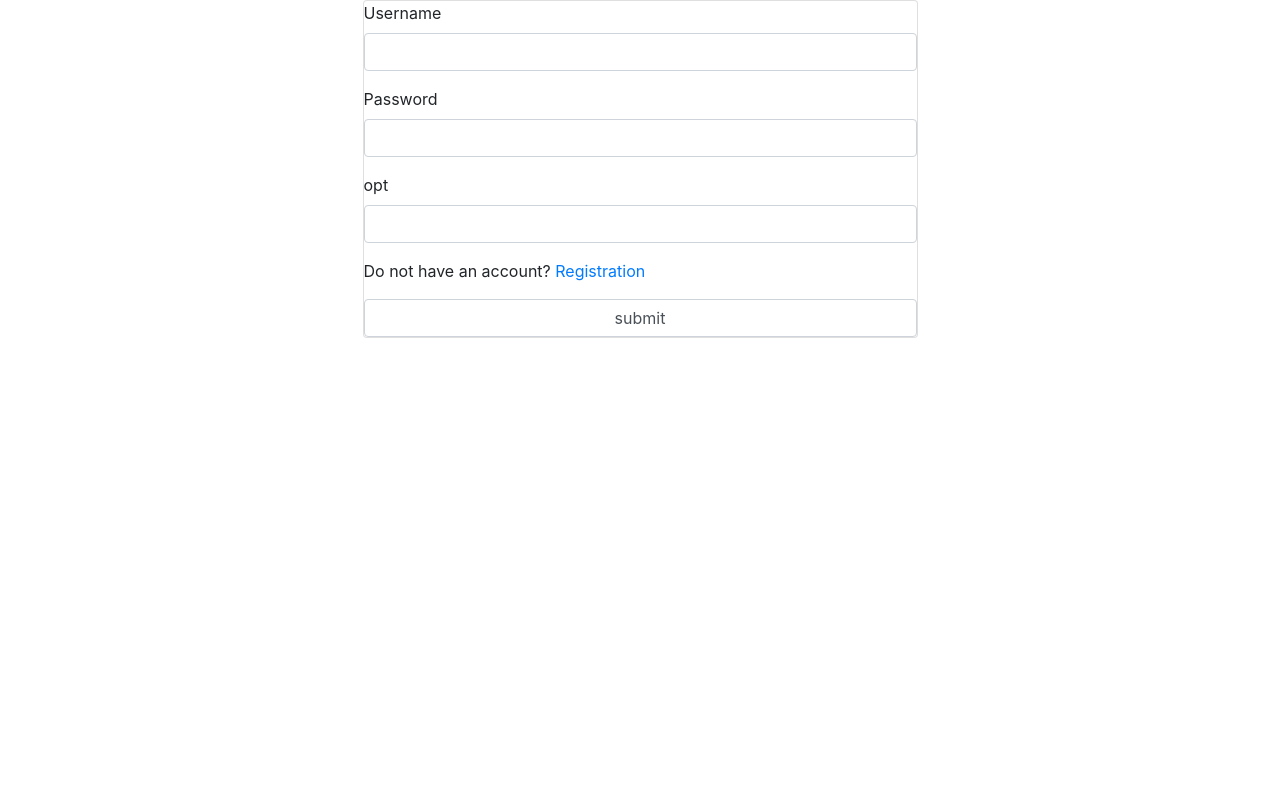
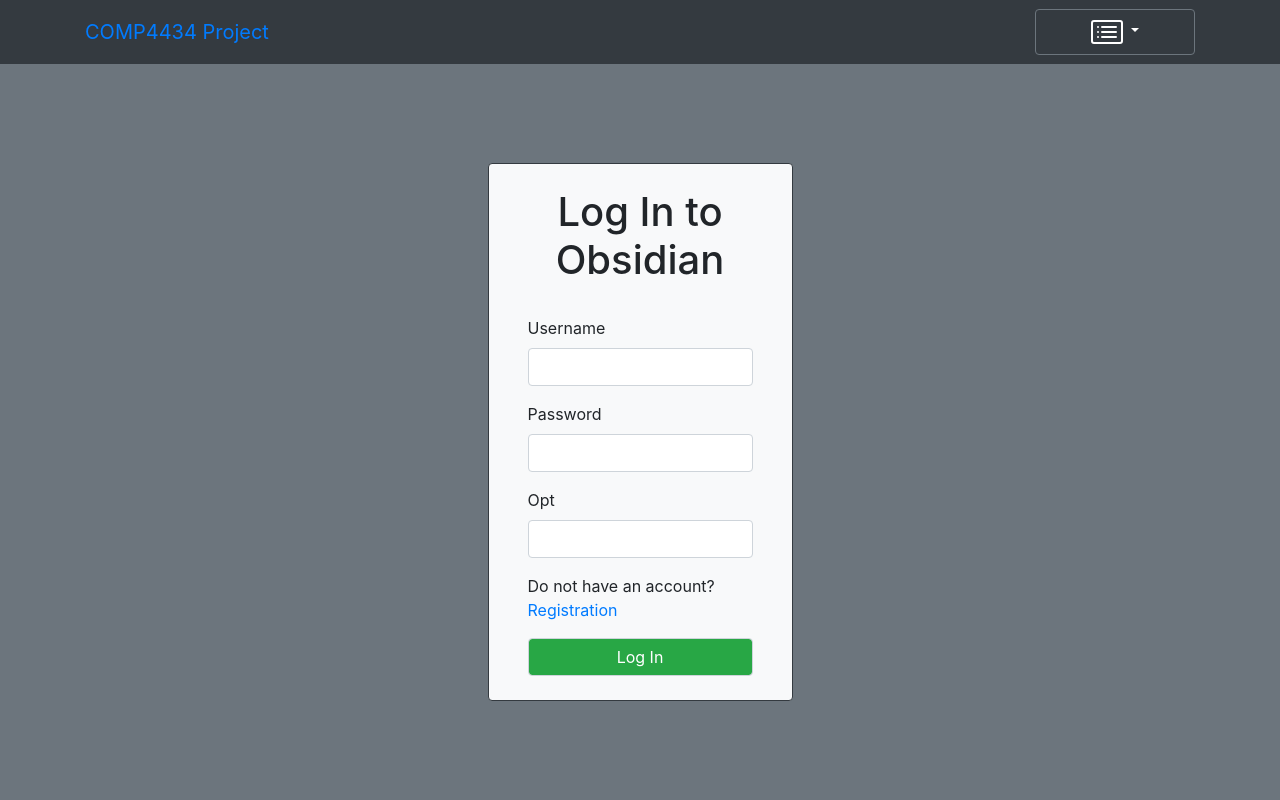
Before and after one commit to hanshanglin/polyu-comp3334-project, a Flask app: page /login in a window 1280 px wide. Run offline with Flask 2, Linux system fonts and the light colour scheme; parts of the project's set-up code (start-up, migrations or seed data) failed here and were passed over; some libraries are stand-ins or nearby versions.

Commit message:
Add files via upload

```diff
--- a/templates/login.html
+++ b/templates/login.html
@@ -8,35 +8,44 @@
     <link rel="stylesheet" href="{{ url_for('static', filename='styles/bootstrap-css/bootstrap.min.css') }}">
     <link rel="stylesheet" href="{{ url_for('static', filename='styles/bootstrap-css/bootstrap-grid.min.css') }}">
     <link rel="stylesheet" href="{{ url_for('static', filename='styles/bootstrap-css/bootstrap-reboot.min.css') }}">
+    <style>
+        html,
+        body {
+            height: 100%;
+            margin: 0;
+        }
+    </style>
 </head>
 
 <body>
-    <div class="container">
-        <div class="row h-100">
-            <div class="col-sm-12 my-auto">
-                <div class="card card-block w-50 mx-auto">
+    {% include "common/header.html" %}
+    <div class="container-fluid row bg-secondary m-0" style="height: 92%;">
+        <div class="col-sm-12 my-auto">
+            <div class="border border-dark rounded col w-25 mx-auto bg-light " style="min-width: 300px;">
+                <div class="p-4">
+                    <h1 class="text-center">Log In to Obsidian</h1>
+                    <br>
                     <form>
                         {{ form.csrf_token }}
                         <div class="form-group">
                             <label for="username">Username</label>
-                            <input id="username" class="form-control" name="username" type="text" value="">
+                            <input id="username" class="form-control" required name="username" type="text" value="">
                         </div>
                         <div class="form-group">
                             <label for="password">Password</label>
-                            <input id="password" class="form-control" name="password" type="password" value="">
+                            <input id="password" class="form-control" required name="password" type="password" value="">
                         </div>
                         <div class="form-group">
-                            <label for="opt">opt</label>
-                            <input id="opt" class="form-control" name="opt" type="text" value="">
+                            <label for="opt">Opt</label>
+                            <input id="opt" class="form-control" name="opt" required type="text" value="">
                         </div>
                         <p>Do not have an account? <a href="/register">Registration</a></p>
-                        <input id="submit" class="form-control" name="submit" type="submit" value="submit">
+                        <input id="submit" class="form-control bg-success text-white" name="submit" type="submit" value="Log In">
                     </form>
-                    </div>
+                </div>
+
             </div>
         </div>
-
-
     </div>
     {%  block js %}
     <script src="{{ url_for('static', filename = 'styles/jQuery/jquery-3.5.1.js')}}"></script>
@@ -51,7 +60,7 @@
                 var password = sha256($("#password").val());
                 var csrf_token = $('#csrf_token').val();
                 var opt = $('#opt').val();
-                var mydata = {'csrf_token': csrf_token, 'username': username, 'password': password, 'dynamic': opt };
+                var mydata = { 'csrf_token': csrf_token, 'username': username, 'password': password, 'dynamic': opt };
                 $.post(
                     "/login",
                     mydata,
--- a/templates/register.html
+++ b/templates/register.html
@@ -29,8 +29,10 @@
                     </div>
                 </div>
                 <div class="col-sm-4 ">
-                    <div class=" border border-dark rounded col w-25 mx-auto bg-light " style="min-width: 300px;">
+                    <div class=" border border-dark rounded col w-25 mx-auto bg-light " style="min-width: 400px;">
                         <div class="p-4">
+                            <h1 class="text-center">Registration</h1>
+                            <br>
                             <form>
                                 {{ form.csrf_token }}
                                 <div class="form-group">
```
